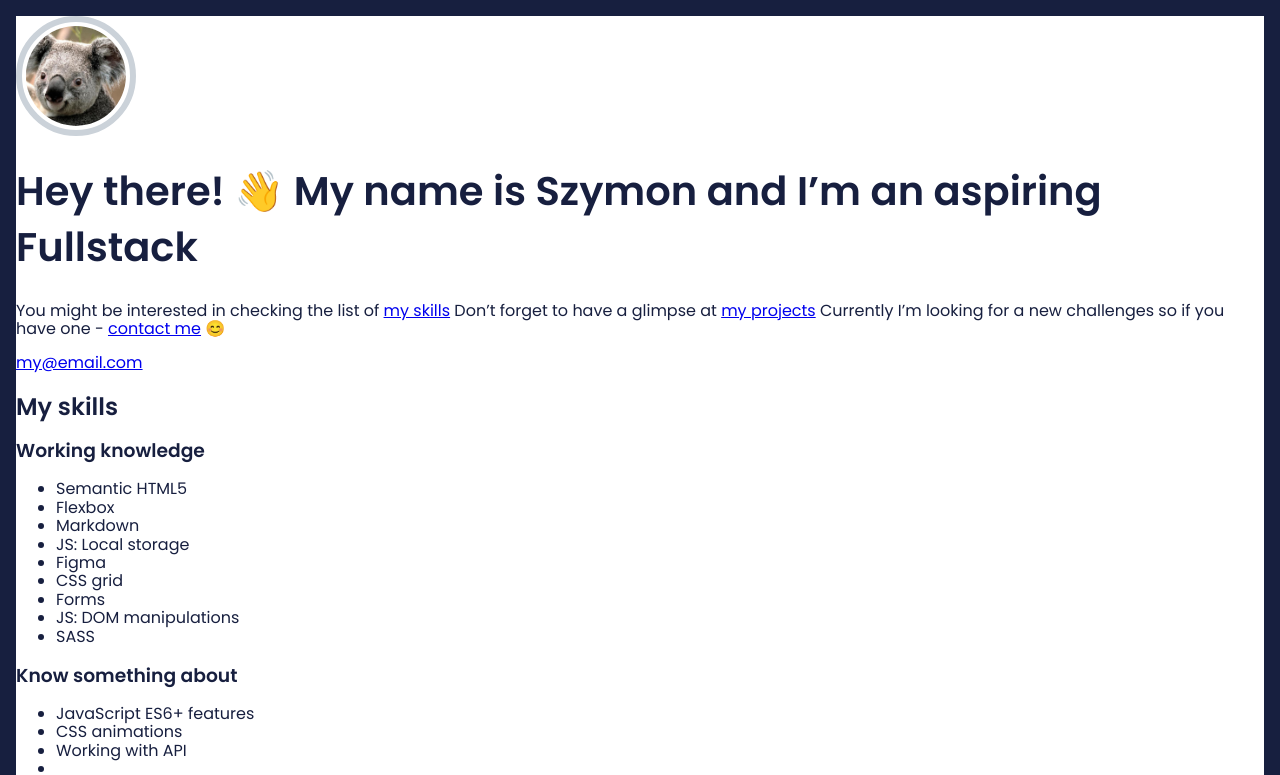
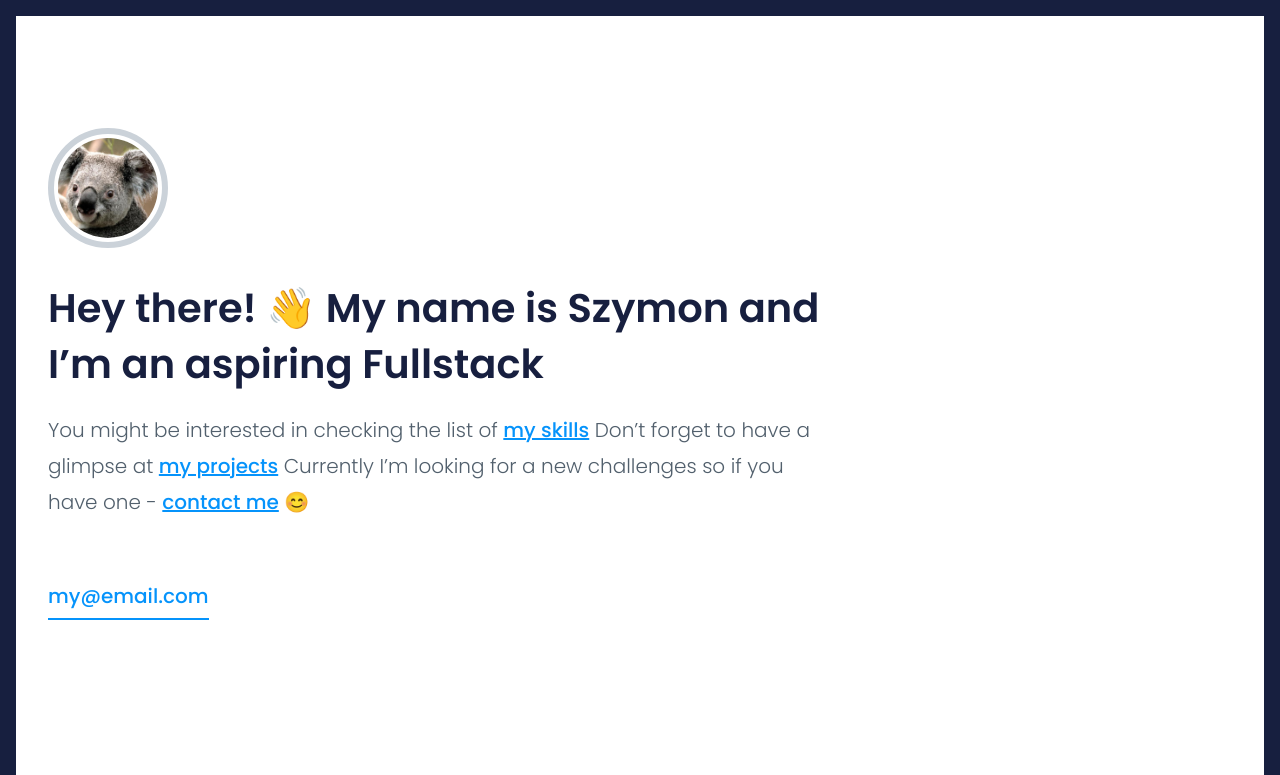
Before and after one commit to Klewerro/Klewerro.github.io, a website: page src/content/index.html in a window 1280 px wide. Shown: the top 775 px of the page. Drawn offline with nearby package versions, Linux system fonts and the light colour scheme; files that its build step writes are made by us from their sources; files whose address does not match are found by name.

Commit message:
Desktop styles for about section

```diff
--- a/src/content/index.html
+++ b/src/content/index.html
@@ -24,7 +24,7 @@
           href="#my-skills">my skills</a> Don’t forget to have a glimpse at <a class="about__link"
           href="#my-projects">my projects</a> Currently I’m looking for a new challenges so if you have one - <a
           class="about__link" href="#contact-me">contact me</a> 😊</p>
-      <a class="about__contact" href="mailto:my@email.com">my@email.com</a>
+      <a class="about__mail" href="mailto:my@email.com">my@email.com</a>
     </section>
 
     <section id="my-skills" class="skills">
--- a/src/scss/_variables.scss
+++ b/src/scss/_variables.scss
@@ -1 +1,3 @@
 $big-stone: #171F3F;
+$gray: #52606D;
+$blue: #0593FB;
--- a/src/scss/main.scss
+++ b/src/scss/main.scss
@@ -1,6 +1,7 @@
+@import url('https://fonts.googleapis.com/css?family=Poppins:300,400,500,600&display=swap&subset=latin-ext');
 @import "_normalize";
 @import "_variables";
-@import url('https://fonts.googleapis.com/css?family=Poppins:300,400,500,600&display=swap&subset=latin-ext');
+@import "modules/about";
 
 
 html {
@@ -13,36 +14,12 @@ html {
 
 body {
   color: $big-stone;
-  background: fff;
+  background: #fff;
   font-family: 'Poppins', sans-serif;
   border: 16px solid $big-stone;
 }
 
 main {
-
+  max-width: 1184px;
+  margin: 0 auto;
 }
-
-.about {
-  &__title {
-    font-weight: 600;
-    font-size: 40px;
-    line-height: 56px;
-  }
-}
-
-.avatar {
-  width: 120px;
-  height: 120px;
-  background-image: url(/assets/img/avatar-outer-border.svg);
-  position: relative;
-
-  &__image {
-    width: 100.21px;
-    height: 100.21px;
-    border-radius: 90px;
-    position: absolute;
-    left: 50%;
-    top: 50%;
-    transform: translate(-50%, -50%);
-  }
-}
--- /dev/null
+++ b/src/scss/modules/about.scss
@@ -0,0 +1,55 @@
+.about {
+  padding: 112px 0 200px;
+  max-width: 781px;
+
+  &__image {
+
+  }
+
+  &__title {
+    font-weight: 600;
+    font-size: 2.5rem;
+    line-height: 3.5rem;
+    margin: 2rem 0 1rem;
+  }
+
+  &__description {
+    color: $gray;
+    font-weight: 300;
+    font-size: 1.25rem;
+    line-height: 2.25rem;
+    margin-bottom: 3.75rem;
+  }
+
+  &__link {
+    color: $blue;
+    font-weight: 500;
+  }
+
+  &__mail {
+    color: $blue;
+    font-weight: 500;
+    font-size: 1.25rem;
+    line-height: 2rem;
+    text-decoration: none;
+    padding-bottom: 8px;
+    border-bottom: 2px solid $blue;
+  }
+}
+
+.avatar {
+  width: 120px;
+  height: 120px;
+  background-image: url(/assets/img/avatar-outer-border.svg);
+  position: relative;
+
+  &__image {
+    width: 100.21px;
+    height: 100.21px;
+    border-radius: 90px;
+    position: absolute;
+    left: 50%;
+    top: 50%;
+    transform: translate(-50%, -50%);
+  }
+}
```
